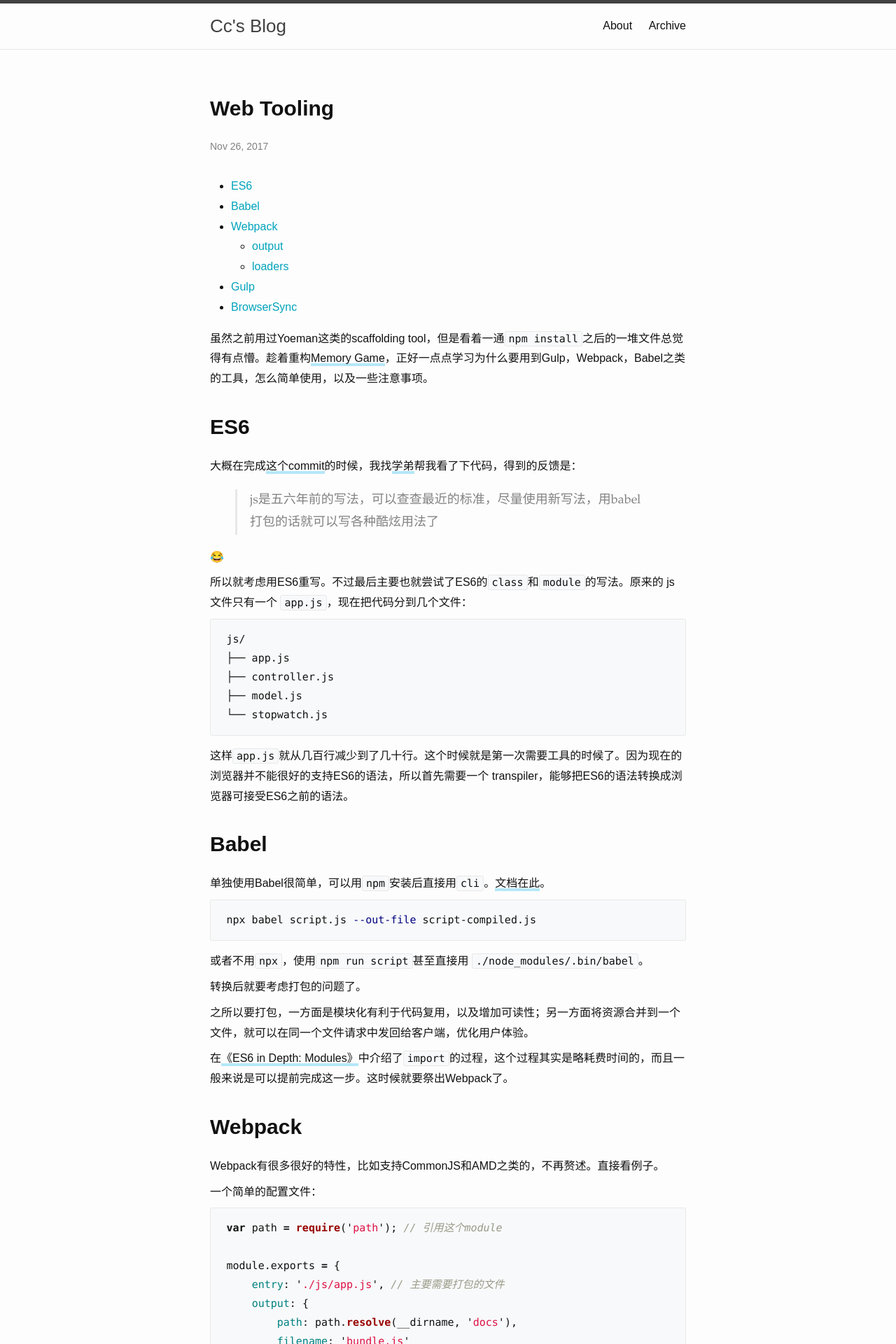
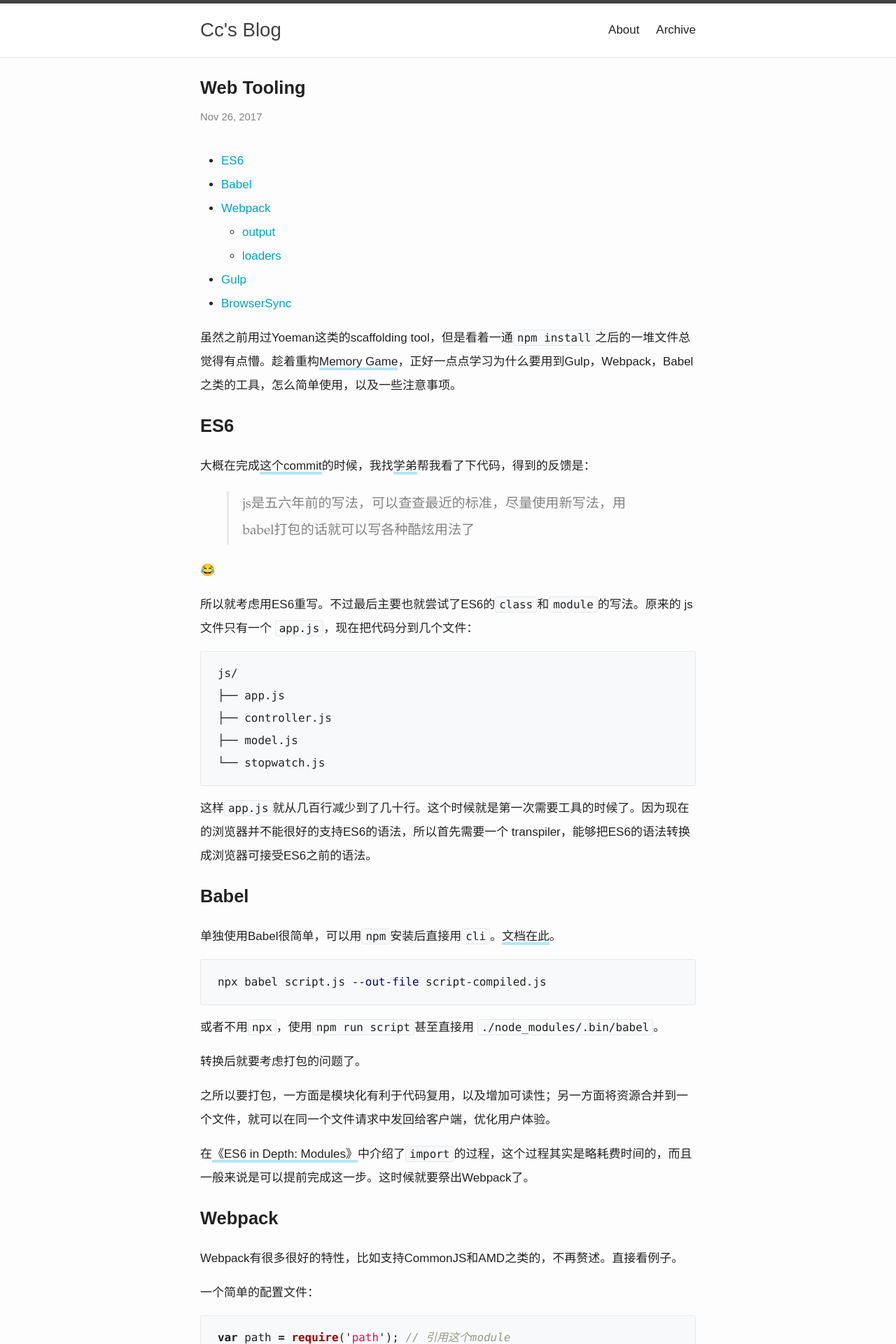
Before and after one commit to zchan0/zchan0.github.io, a Jekyll site: the page built from _posts/2017-11-25-web-tooling.markdown, in a window 1280 px wide. Shown: the top 1920 px of the page at 70% size. Built offline with Jekyll 4.4.1, drawn with Linux system fonts in a browser that asks for light colours; comment, search, counter and statistics services are not loaded.

Commit message:
minor adjustments

```diff
--- a/_sass/minima.scss
+++ b/_sass/minima.scss
@@ -6,21 +6,20 @@ $base-font-family: PingFang SC, Lantinghei SC, Microsoft Yahei, Hiragino Sans GB
 $quote-font: Palatino, Optima, Georgia, serif;
 $code-font: "Source Code Pro", Consolas, "Liberation Mono", Menlo, Courier, monospace;;
 
-$base-font-size:   16px !default;
+$base-font-size:   17px !default;
 $base-font-weight: 400 !default;
 $small-font-size:  $base-font-size * 0.875 !default;
 
-$base-line-height: 1.8 !default;
-$header-line-height: 1.35;
+$base-line-height: 2 !default;
 
 $spacing-unit:     30px !default;
 
 // Colors
-$text-color:             #111 !default;
+$text-color:             #222222 !default;
 $highlight-color:        #fffdd1 !default;
 $highlight-border-color: #ffedce !default;
 
-$code-background-color: #F8F9FA !default;
+$code-background-color: #f8f9fa !default;
 $background-color:      #fdfdfd !default;
 $hr-color:              #cfcfcf !default;
 
@@ -32,9 +31,9 @@ $grey-color-light: lighten($grey-color, 40%) !default;
 $grey-color-dark:  darken($grey-color, 25%) !default;
 
 // Width of the content area
-$content-width:    740px !default;
+$content-width:    768px !default;
 
-$on-palm:          600px !default;
+$on-palm:          480px !default;
 $on-laptop:        800px !default;
 
 // Use media queries like this:
--- a/_sass/minima/_base.scss
+++ b/_sass/minima/_base.scss
@@ -237,8 +237,8 @@ hr {
 
   @include media-query($on-laptop) {
     max-width: $content-width;
-    padding-right: $spacing-unit / 2;
-    padding-left: $spacing-unit / 2;
+    padding-right: $spacing-unit;
+    padding-left: $spacing-unit;
   }
 }
 
--- a/_sass/minima/_layout.scss
+++ b/_sass/minima/_layout.scss
@@ -2,6 +2,7 @@
  * Site header
  */
 .site-header {
+  background-color: white;
   border-top: 5px solid $grey-color-dark;
   border-bottom: 1px solid $grey-color-light;
   min-height: $spacing-unit * 1.865;
@@ -161,46 +162,8 @@
   // word-break: break-all;
   word-wrap: break-word;
 
-  // 保证块/段落之间的空白隔行
-  p, pre, ul, ol, dl, form, hr, table, blockquote {
-    margin-bottom: 1em;
-  }
-
   h1, h2, h3, h4, h5, h6 {
-    margin-top: 1em;
-    margin-bottom: 0.6em;
-  }
-
-  h1 {
     font-weight: bold;
-    font-size: 1.875em;
-    /*30 / 16*/
-    line-height: 1.6em;
-    /* 48 / 30*/
-  }
-
-  h2,
-  h3 {
-    font-size: 1.3125em;
-    /*21 / 16*/
-    line-height: 1.15;
-    /*24 / 21*/
-  }
-  h2 {
-    font-weight: bold;
-  }
-  h4 {
-    font-size: 1.125em;
-    /*18 / 16*/
-  }
-  h5,
-  h6 {
-    font-size: 1em;
-    /*16*/
-  }
-
-  p {
-    margin-bottom: 0.5em;
   }
 }
 
@@ -248,4 +211,8 @@
     border-bottom: 3px solid $link-color;
     box-shadow: inset 0 -1px 0 $link-color;
   }
+  p a:hover {
+    background-color: $link-color;
+    text-decoration: none;
+  }
 }
```
